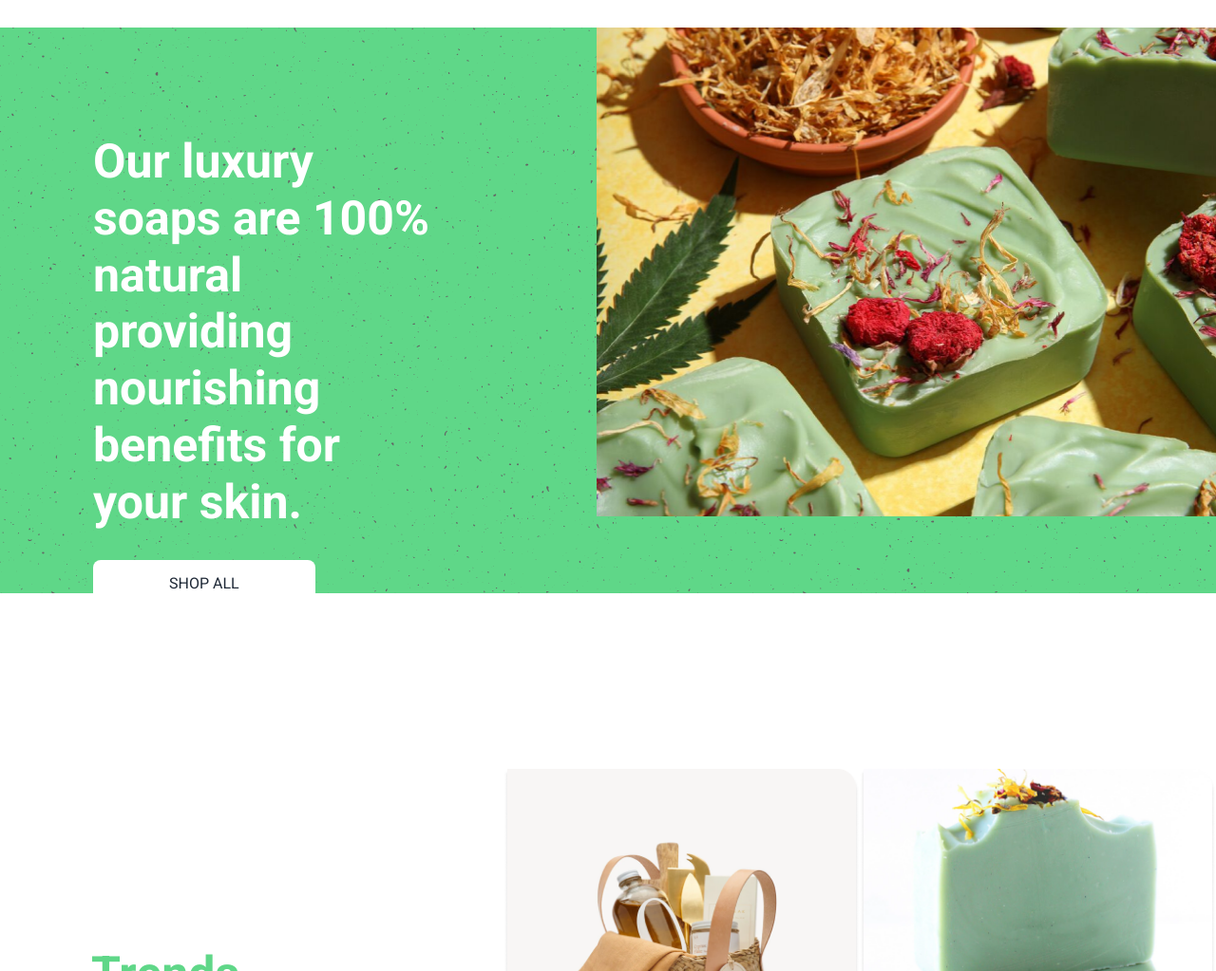
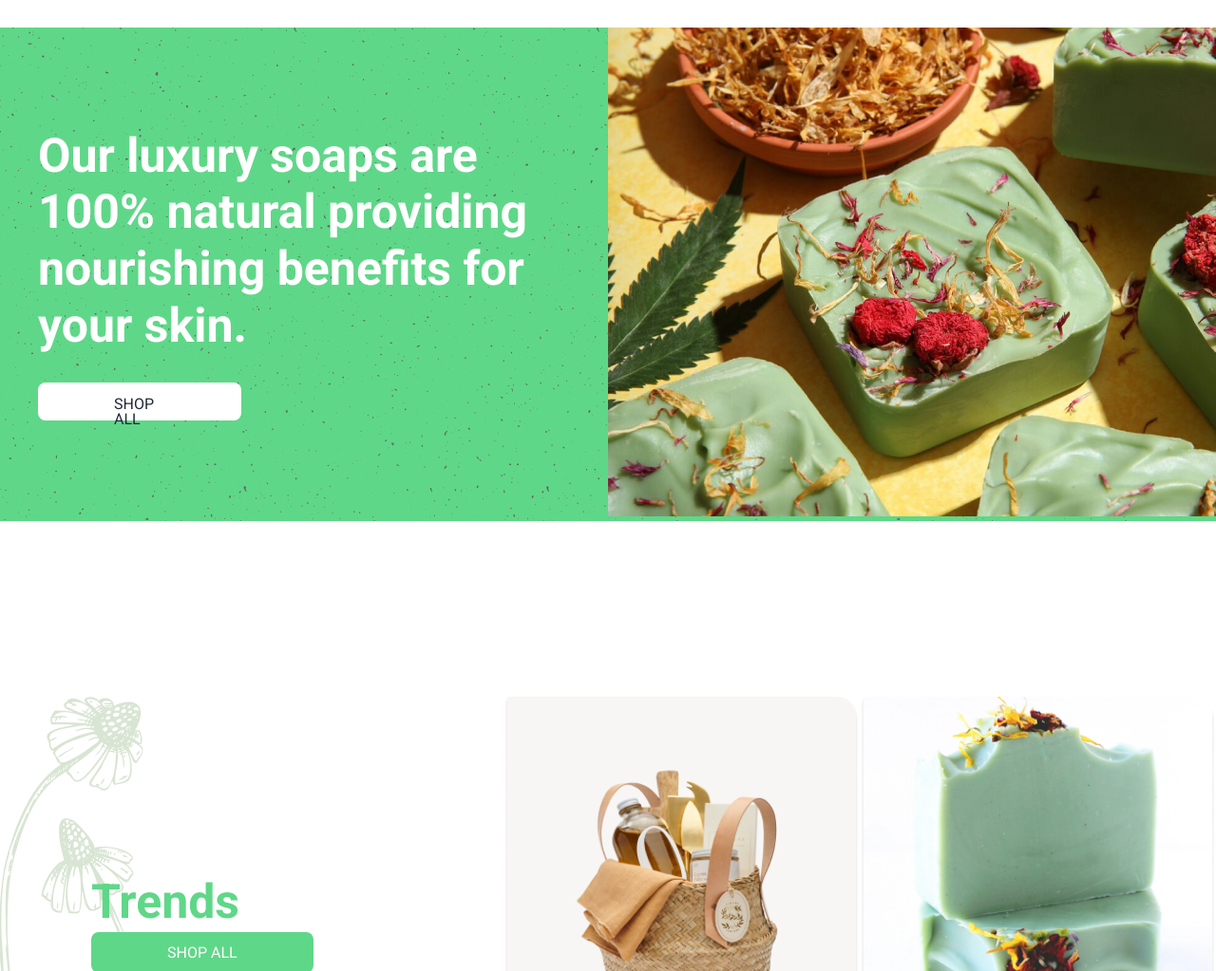
Before and after one commit to amirjanoff/toutem, a plain HTML site: page index.html in a window 1280 px wide. Shown: the part 2900-3923 px from the top of the page at 95% size. Drawn offline with Linux system fonts and the light colour scheme.

Commit message:
Close #1

```diff
--- a/index.html
+++ b/index.html
@@ -397,7 +397,6 @@
         </div>
       </section>
       <section class="text-image">
-        <div class="container">
         <div class="text-image__inner">
           <div class="text-image__inner-title">
             <h2>
@@ -415,9 +414,8 @@
             />
           </div>
         </div>
-        </div>
       </section>
-      <section class="featured-products featured-products-bg">
+      <section class="featured-products featured-products--2">
         <div class="container">
           <div class="featured-products__inner">
             <div class="featured-products__inner-link">
--- a/scss/block/_featured-product.scss
+++ b/scss/block/_featured-product.scss
@@ -1,12 +1,20 @@
-.featured-products__inner {
-  display: flex;
-  justify-content: space-between;
-  align-items: center;
+.featured-products {
   background-image: url("../img/FEATURED-PRODUCTS-bg.svg");
   background-repeat: no-repeat;
   background-position: left top;
   margin-top: 185px;
   padding-bottom: 180px;
+
+  &--2 {
+    background-image:  url("../img/trends-bg.png");
+  }
+}
+
+.featured-products__inner {
+  display: flex;
+  justify-content: space-between;
+  align-items: center;
+
   &-link {
     margin-left: 96px;
     & h2 {
--- a/scss/block/_footer.scss
+++ b/scss/block/_footer.scss
@@ -1,7 +1,10 @@
+.main-footer {
+  background-color: $color-footer-bg;
+}
+
 .main-footer__inner {
   justify-content: center;
   padding-left: 103px;
-  background-color: $color-footer-bg;
 
   &-img img {
     transform: translateY(75%);
--- a/scss/block/_image-with-text.scss
+++ b/scss/block/_image-with-text.scss
@@ -1,13 +1,17 @@
-.image-with-text__inner {
-  display: flex;
-  align-items: center;
-  justify-content: center;
+.image-with-text {
   background-image: url("../img/image-with-text-bg.svg");
   background-repeat: no-repeat;
   background-size: contain;
   background-size:  left;
   padding-top: 100px;
   margin: 21px 91px 0px 0px;
+}
+
+.image-with-text__inner {
+  display: flex;
+  align-items: center;
+  justify-content: center;
+
 
   & img {
     width: 601px;
--- a/scss/block/_text-image.scss
+++ b/scss/block/_text-image.scss
@@ -1,24 +1,36 @@
 .text-image {
-
   background-image: url("../img/text-img-bg.png");
   background-color: $color-primary;
-  max-width: 1440px;
   margin: 0 auto;
+}
 
+.text-image__inner-title,
+.text-image__inner-img {
+  width: 50%;
+
+  img {
+    width: 100%;
+    object-fit: cover;
+  }
+}
+
+.text-image__inner-title {
+  display: flex;
+  flex-direction: column;
+  justify-content: center;
+  padding: 40px;
 }
 
 .text-image__inner {
   display: flex;
-  margin-left: 98px;
 
   &-title h2 {
-    max-width: 523px;
     font-weight: 600;
     color: $color-text;
     font-size: 50px;
     line-height: 59.7px;
     letter-spacing: 1%;
-    margin: 112px 170px 47px 0px;
+    margin-bottom: 30px;
   }
   & a{
     padding: 15px 80px;
```
Also changed, not shown: css/main.css, 1 other file. Lines whose indentation alone changed are shown as unchanged.
